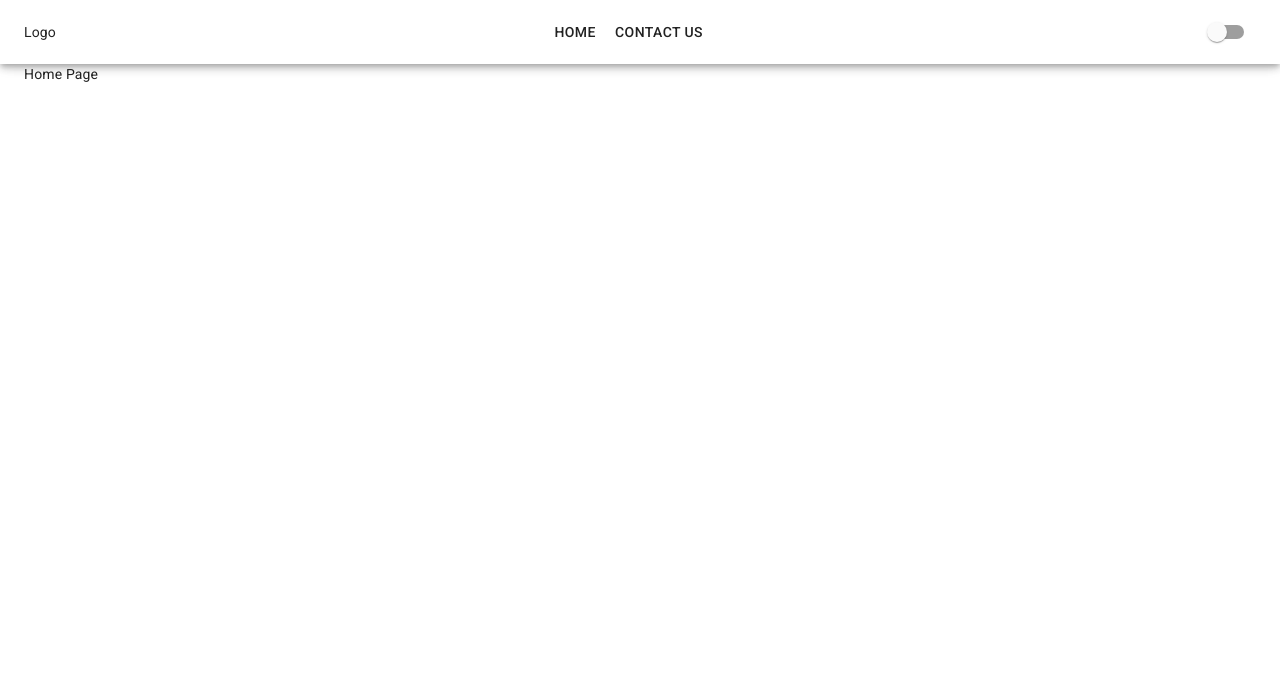
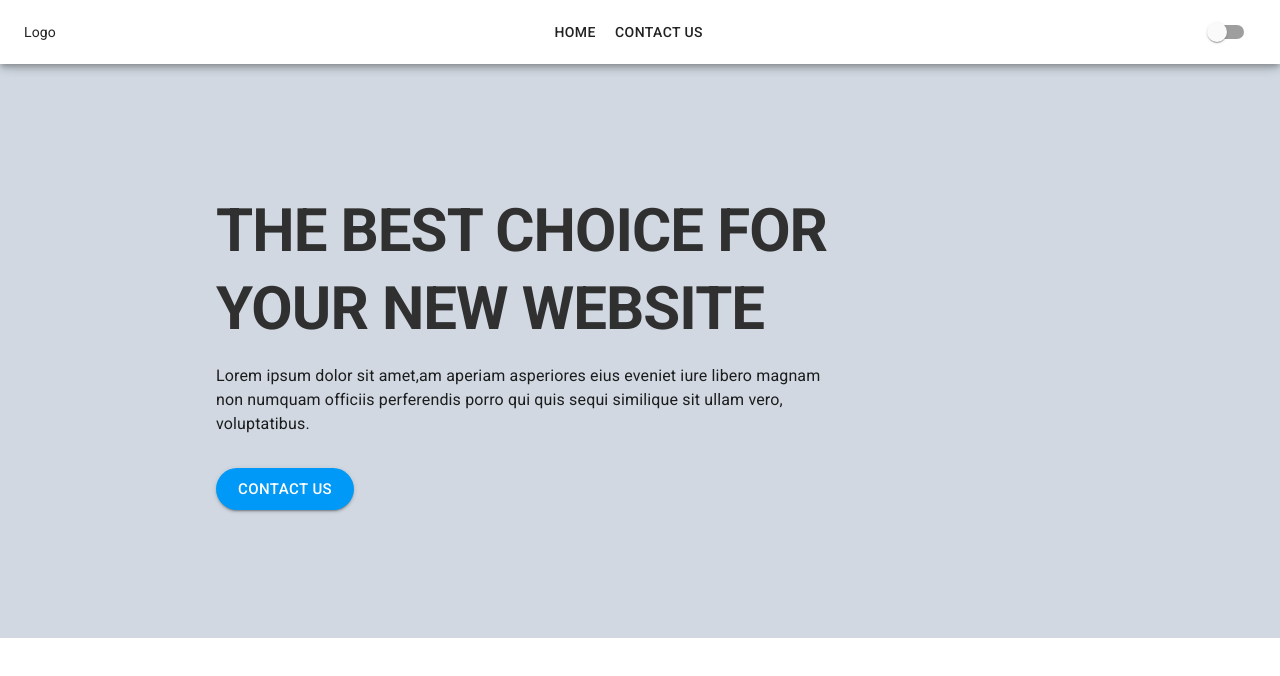
Before and after one commit to M-Afzaal-Afzal/cyber-security, a Next.js app: page / in a window 1280 px wide. Shown: the top 676 px of the page. Built offline with nearby package versions, Linux system fonts and the light colour scheme.

Commit message:
Hero Section implemented

```diff
--- a/pages/index.js
+++ b/pages/index.js
@@ -1,11 +1,13 @@
 import React from 'react';
-import Container from '@material-ui/core/Container';
 import {Box} from "@material-ui/core";
+import HeroSection from "../src/components/HeroSection/HeroSection";
 
-export default function Index() {
-  return (
-    <Container maxWidth="lg">
-        <Box>Home Page</Box>
-    </Container>
-  );
+const Index = () => {
+    return (
+        <Box>
+            <HeroSection/>
+        </Box>
+    );
 }
+
+export default Index;
--- /dev/null
+++ b/src/components/Buttons/RoundedButton.js
@@ -0,0 +1,11 @@
+import {Button} from "@material-ui/core";
+
+const {withStyles} = require("@material-ui/core");
+
+const RoundedButton = withStyles((theme) => ({
+    root: {
+        borderRadius: '25px',
+    },
+}))(Button);
+
+export default RoundedButton;
--- /dev/null
+++ b/src/components/HeroSection/HeroSection.js
@@ -0,0 +1,50 @@
+import React from 'react';
+import {Box, Button, Container, makeStyles, Typography} from "@material-ui/core";
+import RoundedButton from "../Buttons/RoundedButton";
+
+const useStyles = makeStyles(theme => ({
+    heroSection: {
+        background: theme.palette.gray.main,
+        padding: '8rem 12rem'
+    },
+    heroHeadingContainer: {
+        maxWidth: '40rem'
+    },
+    heroHeading: {
+        lineHeight: '1.3',
+        letterSpacing: '1.5'
+    },
+    heroButtonContainer: {
+        marginTop: '2rem',
+    },
+    heroInfoContainer: {
+        marginTop: '1rem',
+        maxWidth: '38rem'
+    }
+}))
+
+const HeroSection = () => {
+    const classes = useStyles();
+
+    return (
+        <Box className={classes.heroSection}>
+            <Container maxWidth={'lg'}>
+                <Box className={classes.heroHeadingContainer}>
+                    <Typography className={classes.heroHeading} variant={'h1'}>
+                        THE BEST CHOICE FOR YOUR NEW WEBSITE
+                    </Typography>
+                </Box>
+                <Box className={classes.heroInfoContainer}>
+                    <Typography>
+                        Lorem ipsum dolor sit amet,am aperiam asperiores eius eveniet iure libero magnam non numquam officiis perferendis porro qui quis sequi similique sit ullam vero, voluptatibus.
+                    </Typography>
+                </Box>
+                <Box className={classes.heroButtonContainer}>
+                    <RoundedButton size={'large'} variant={'contained'} color={'primary'}>Contact us</RoundedButton>
+                </Box>
+            </Container>
+        </Box>
+    );
+};
+
+export default HeroSection;
--- a/src/components/Layout/Header.js
+++ b/src/components/Layout/Header.js
@@ -1,6 +1,5 @@
 import React from 'react';
-import {AppBar, Box, Button, Container, IconButton, makeStyles, Switch, Toolbar} from "@material-ui/core";
-import DehazeOutlinedIcon from '@material-ui/icons/DehazeOutlined';
+import {AppBar, Box, Button, Container, makeStyles, Switch, Toolbar} from "@material-ui/core";
 import {useDispatch, useSelector} from "react-redux";
 import {selectIsDarkMode, toggleDarkMode} from "../../store/darkMode/darkModeSlice";
 
--- a/src/theme/LightTheme.js
+++ b/src/theme/LightTheme.js
@@ -3,6 +3,7 @@ import { red } from '@material-ui/core/colors';
 
 // Create a lightTheme instance.
 const lightTheme = createMuiTheme({
+  // here we are using palette to define default colors
   palette: {
     primary: {
       main: '#0099f7',
@@ -23,6 +24,17 @@ const lightTheme = createMuiTheme({
       default: '#fff',
     },
   },
+
+//   Here we are using typography to specify default typography
+
+  typography: {
+    h1: {
+      fontSize: '3.75rem', //60 px,
+      fontWeight: 'bold',
+      color: '#303030'
+    }
+  }
+
 });
 
 export default lightTheme;
```
